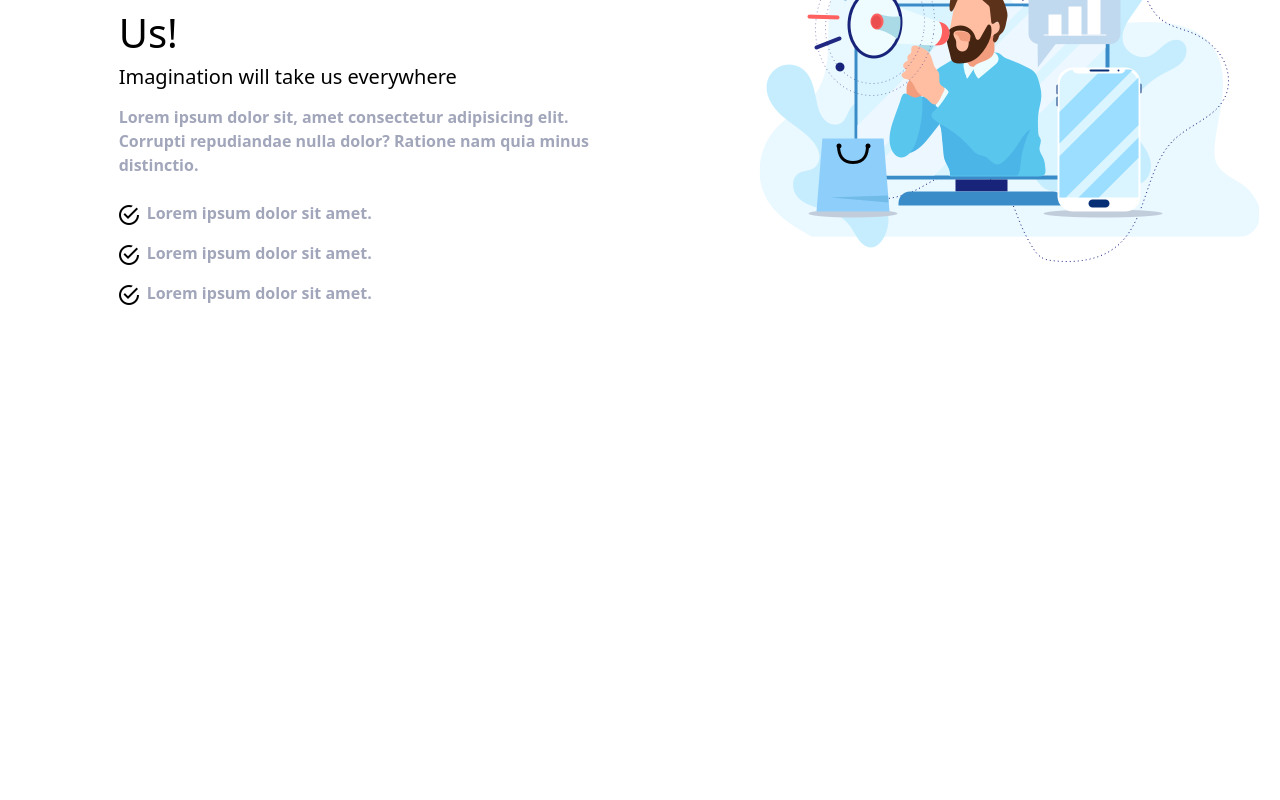
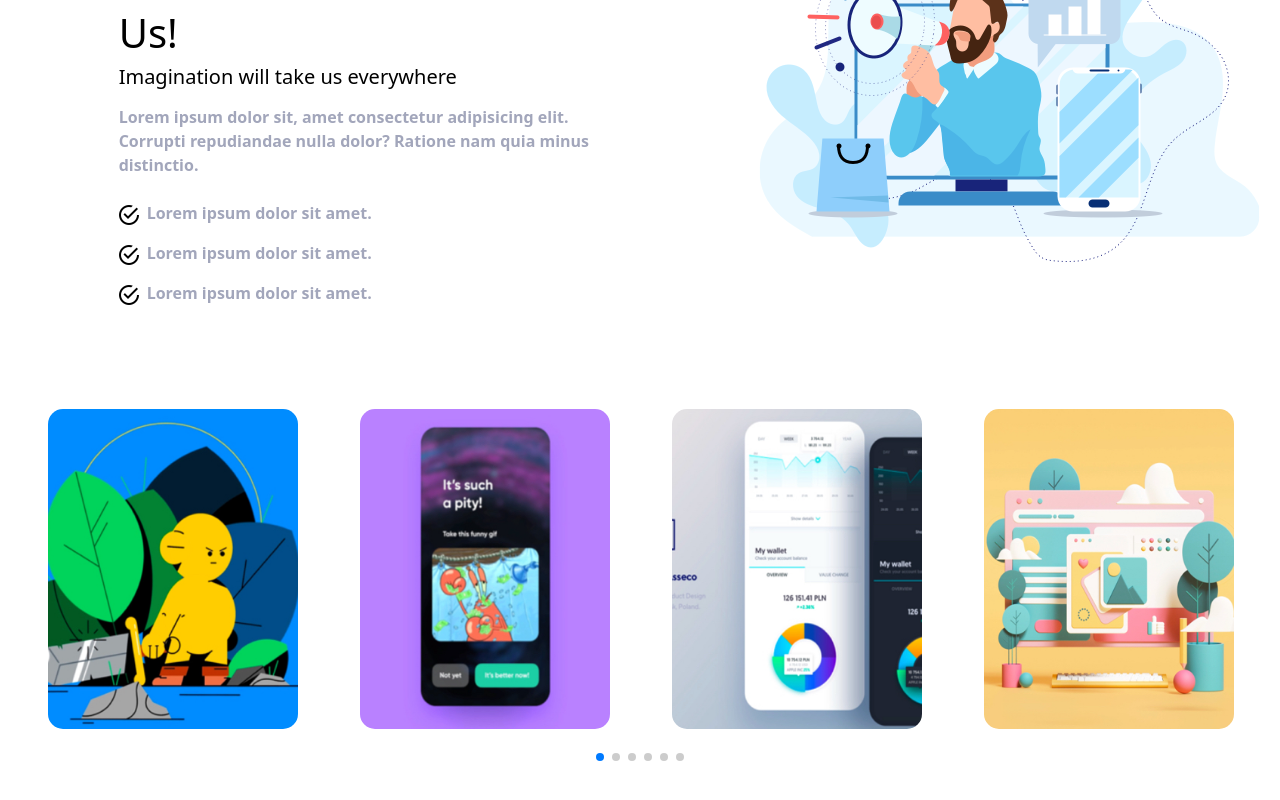
Before and after one commit to Protik111/marshmallow-agency-client, a React (Create React App) app: page / in a window 1280 px wide. Shown: the part 2372-3172 px from the top of the page. Before the commit the page ends 2733 px from the top, so only its background shows below. Built offline with nearby package versions, Linux system fonts and the light colour scheme.

Commit message:
swiper added

```diff
--- a/package.json
+++ b/package.json
@@ -14,6 +14,7 @@
     "react-dom": "^17.0.2",
     "react-icons": "^4.2.0",
     "react-scripts": "4.0.3",
+    "swiper": "^6.8.3",
     "web-vitals": "^1.1.2"
   },
   "scripts": {
--- a/src/components/Home/Home.js
+++ b/src/components/Home/Home.js
@@ -3,6 +3,7 @@ import Navbar from './Navbar/Navbar';
 import Header from './Header/Header';
 import Services from './Services/Services';
 import Workers from './Workers/Workers';
+import Slider from './Slider/Slider';
 const Home = () => {
     return (
         <div>
@@ -10,6 +11,7 @@ const Home = () => {
             <Header/>
             <Services></Services>
             <Workers></Workers>
+            <Slider></Slider>
         </div>
     );
 };
--- /dev/null
+++ b/src/components/Home/Slider/Slider.js
@@ -0,0 +1,67 @@
+import React, { useEffect } from 'react';
+
+// Import Swiper React components
+import { Swiper, SwiperSlide } from "swiper/react";
+import styles from './Slider.module.css';
+
+//Animations from AOS
+import AOS from 'aos';
+import 'aos/dist/aos.css';
+
+// Import Swiper styles
+import "swiper/swiper.min.css";
+import "swiper/components/pagination/pagination.min.css"
+
+//import slider images
+import slider1 from '../../../images/carousel/slider1.jpg';
+import slider2 from '../../../images/carousel/slider2.jpg';
+import slider3 from '../../../images/carousel/slider3.jpg';
+import slider4 from '../../../images/carousel/slider4.jpg';
+import slider5 from '../../../images/carousel/slider5.jpg';
+
+// import Swiper core and required modules
+import SwiperCore, {
+    Pagination
+} from 'swiper/core';
+
+// install Swiper modules
+SwiperCore.use([Pagination]);
+
+const Slider = () => {
+    useEffect(() => {
+        AOS.init({ duration: 2000 });
+    }, []);
+    return (
+        <div className="mt-5 mb-5" data-aos="fade-up" data-aos-anchor-placement="top-bottom">
+            <Swiper slidesPerView={1} spaceBetween={20} pagination={{
+                "clickable": true
+            }} breakpoints={{
+                "640": {
+                    "slidesPerView": 2,
+                    "spaceBetween": 20
+                },
+                "768": {
+                    "slidesPerView": 4,
+                    "spaceBetween": 40
+                },
+                "1024": {
+                    "slidesPerView": 5,
+                    "spaceBetween": 50
+                }
+            }} className="mySwiper">
+                <SwiperSlide className={`${styles.slider} m-5`}><img src={slider1} alt=""/></SwiperSlide>
+                <SwiperSlide className={`${styles.slider} m-5`}><img src={slider2} alt=""/></SwiperSlide>
+                <SwiperSlide className={`${styles.slider} m-5`}><img src={slider3} alt=""/></SwiperSlide>
+                <SwiperSlide className={`${styles.slider} m-5`}><img src={slider4} alt=""/></SwiperSlide>
+                <SwiperSlide className={`${styles.slider} m-5`}><img src={slider5} alt=""/></SwiperSlide>
+                <SwiperSlide className={`${styles.slider} m-5`}><img src={slider1} alt=""/></SwiperSlide>
+                <SwiperSlide className={`${styles.slider} m-5`}><img src={slider2} alt=""/></SwiperSlide>
+                <SwiperSlide className={`${styles.slider} m-5`}><img src={slider3} alt=""/></SwiperSlide>
+                <SwiperSlide className={`${styles.slider} m-5`}><img src={slider4} alt=""/></SwiperSlide>
+                <SwiperSlide className={`${styles.slider} m-5`}><img src={slider5} alt=""/></SwiperSlide>
+            </Swiper>
+        </div>
+    );
+};
+
+export default Slider;
--- /dev/null
+++ b/src/components/Home/Slider/Slider.module.css
@@ -0,0 +1,9 @@
+.slider img {
+    width: 250px;
+    height: 320px;
+    border-radius: 15px;
+    transition: all .5s ease-in-out;
+}
+.slider img:hover {
+    transform: scale(1.1);
+}
```
Also changed, not shown: src/components/Home/Navbar/Navbar.module.css (+0 -7 lines), 1 other file (tests, documents, lock files or other folders).
